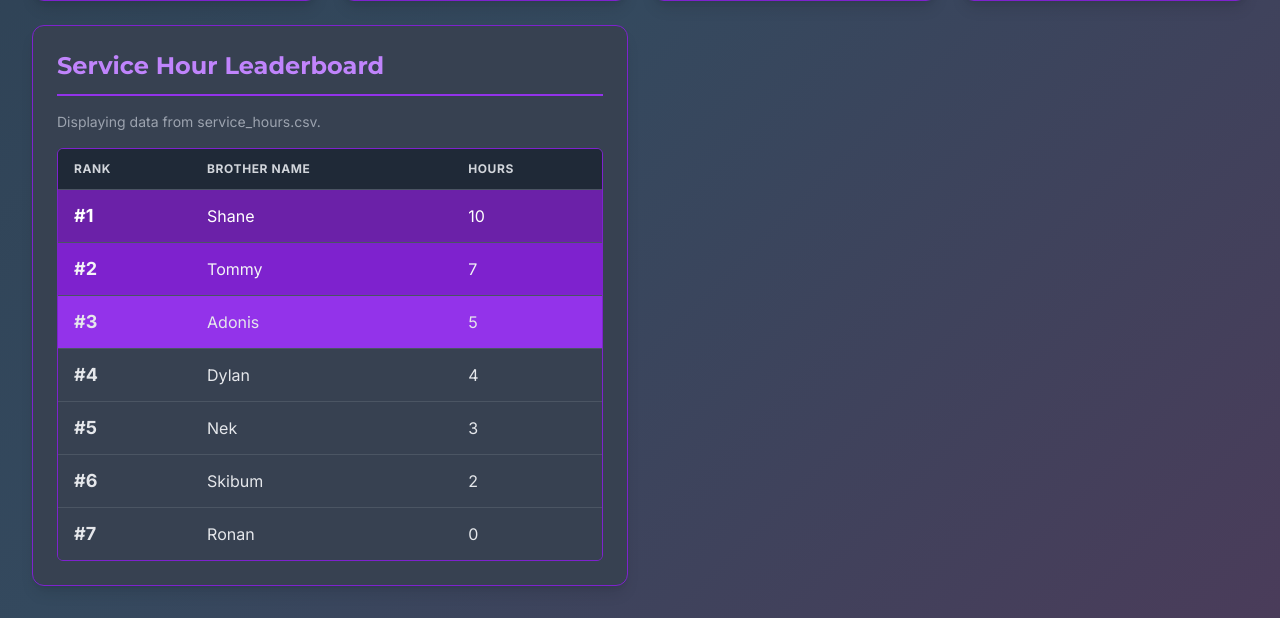
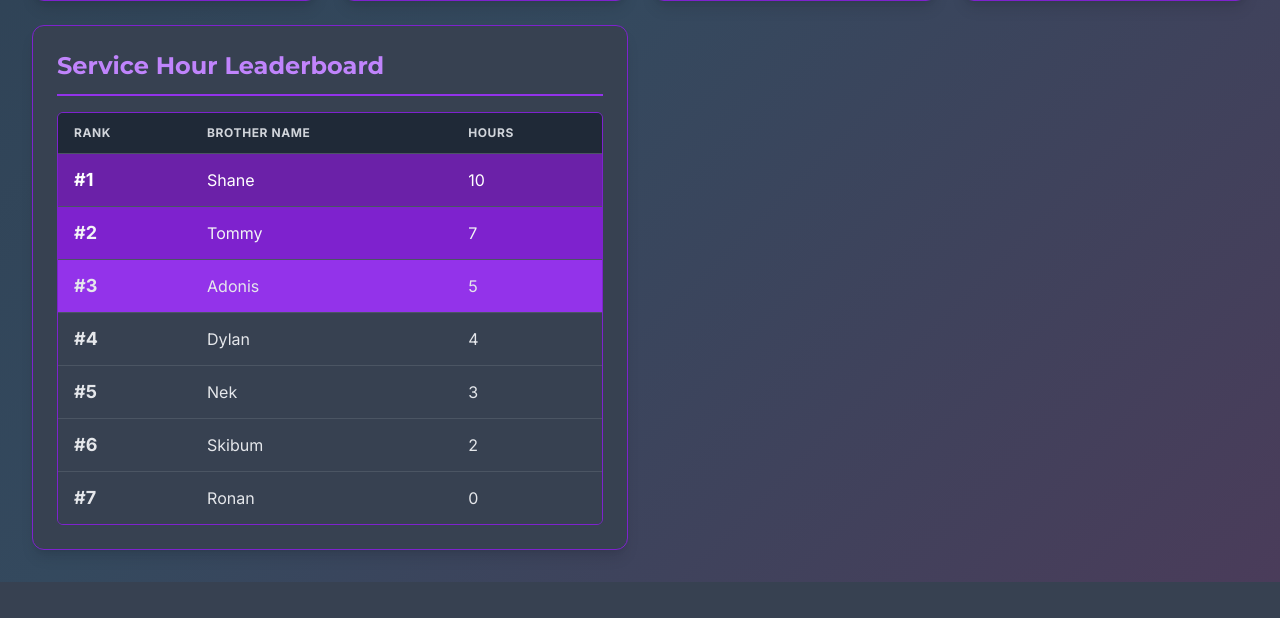
Before and after one commit to stully18/SigEpHub, a Flask app: page /dashboard in a window 1280 px wide. Shown: the part 609-1227 px from the top of the page. After the commit the page ends 1191 px from the top, so only its background shows below. Run offline with Flask 3, Linux system fonts and the light colour scheme; the visitor is signed in with stand-in values (Sample User, id 1); some libraries are stand-ins or nearby versions.

Commit message:
fixed leaderboard

```diff
--- a/templates/dashboard.html
+++ b/templates/dashboard.html
@@ -122,8 +122,6 @@
             <div class="bg-gray-700 p-6 rounded-xl shadow-lg hover:shadow-xl transition duration-300 ease-in-out transform hover:-translate-y-1 border border-purple-700 md:col-span-2 lg:col-span-2 xl:col-span-2">
                 <h3 class="text-2xl font-bold mb-4 text-purple-400 border-b-2 border-purple-600 pb-3 font-['Montserrat']">Service Hour Leaderboard</h3>
 
-                <p class="text-sm text-gray-400 mb-4">Displaying data from service_hours.csv.</p>
-
                 <div class="overflow-x-auto border border-purple-700 rounded-md">
                     <table id="leaderboard-table" class="min-w-full divide-y divide-gray-600">
                         <thead class="bg-gray-800">
```
